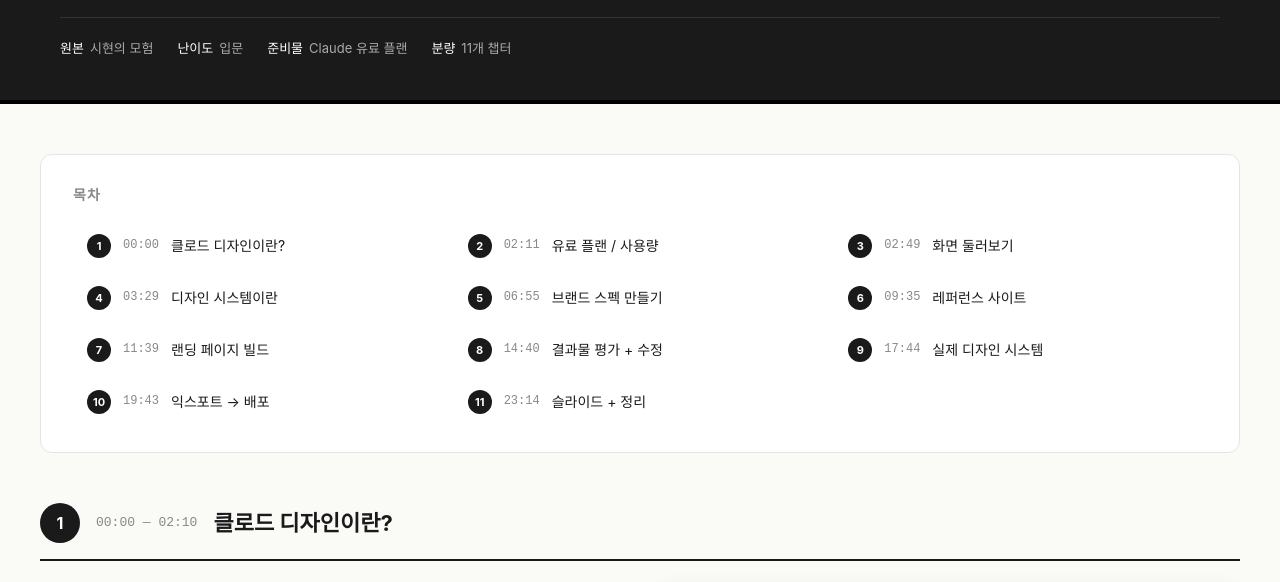
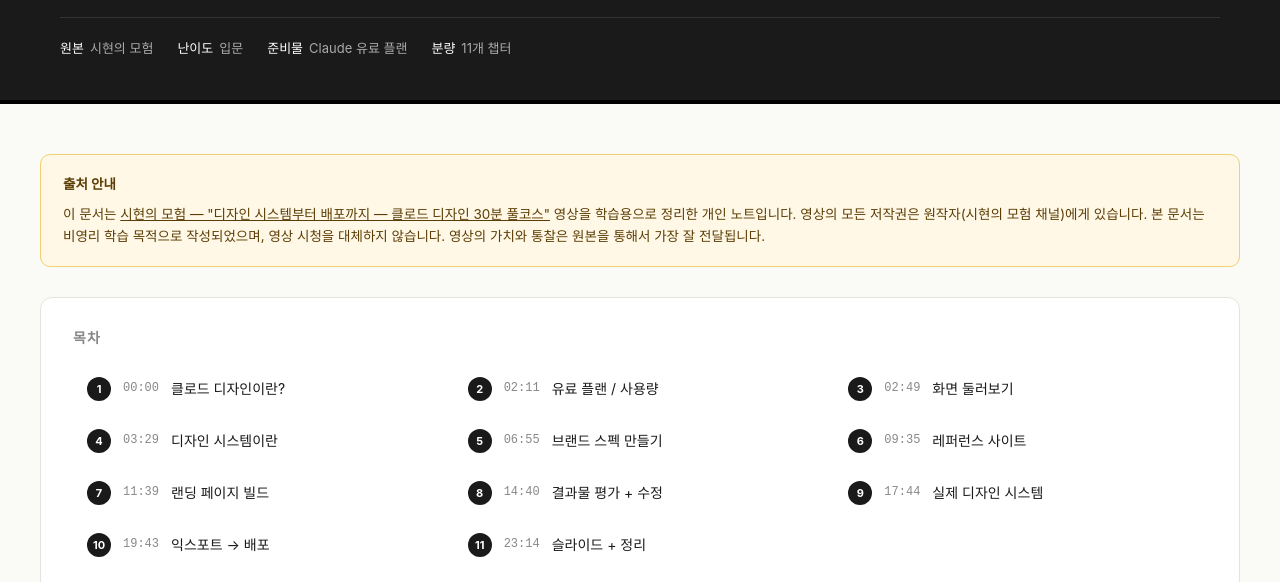
Before and after one commit to jucheolkim/YouTubeNote, a plain HTML site: page claude-design/클로드디자인_30분풀코스_교재.html in a window 1280 px wide. Shown: the part 178-760 px from the top of the page. Drawn offline with Linux system fonts and the light colour scheme.

Commit message:
Add source reference and copyright notice
Added a source reference section with copyright notice for educational use.

```diff
--- a/claude-design/클로드디자인_30분풀코스_교재.html
+++ b/claude-design/클로드디자인_30분풀코스_교재.html
@@ -425,6 +425,11 @@
 
 <div class="container">
 
+  <div style="background: #fff8e6; border: 1px solid #f0d070; border-radius: 10px; padding: 18px 22px; margin-bottom: 30px; font-size: 13.5px; line-height: 1.65; color: #5c3d05;">
+    <div style="font-weight: 700; margin-bottom: 8px;">출처 안내</div>
+    이 문서는 <a href="https://www.youtube.com/watch?v=MNMlzq7shi0" target="_blank" style="color: #5c3d05; text-decoration: underline;">시현의 모험 — "디자인 시스템부터 배포까지 — 클로드 디자인 30분 풀코스"</a> 영상을 학습용으로 정리한 개인 노트입니다. 영상의 모든 저작권은 원작자(시현의 모험 채널)에게 있습니다. 본 문서는 비영리 학습 목적으로 작성되었으며, 영상 시청을 대체하지 않습니다. 영상의 가치와 통찰은 원본을 통해서 가장 잘 전달됩니다.
+  </div>
+
   <!-- ===== 목차 ===== -->
   <nav class="toc">
     <h2>목차</h2>
```
